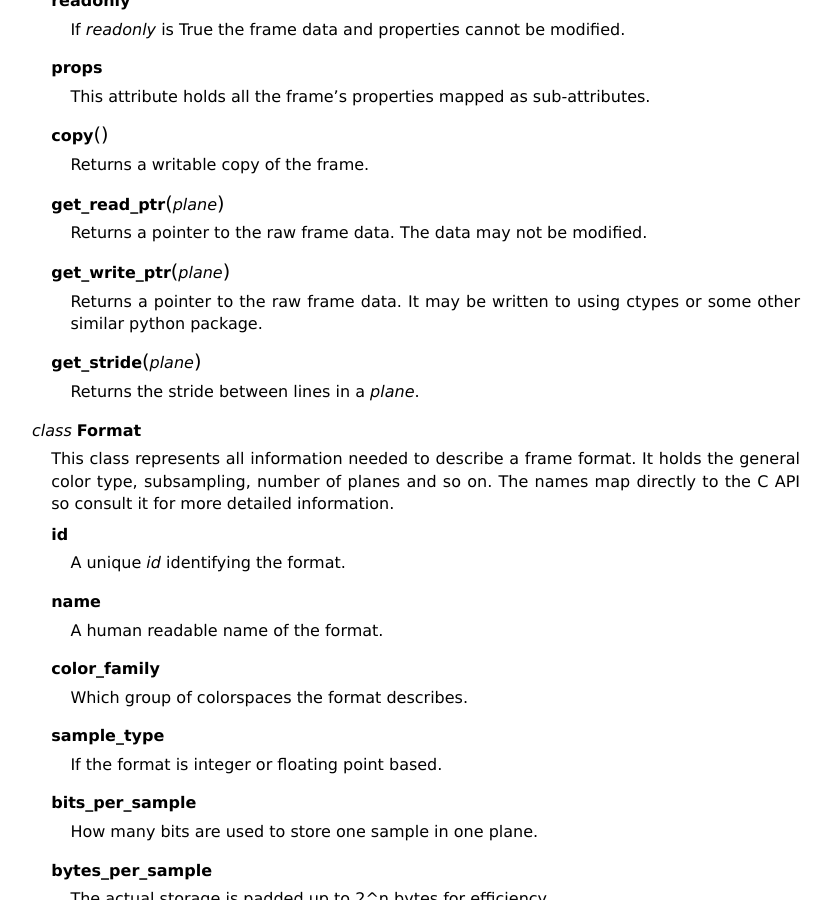
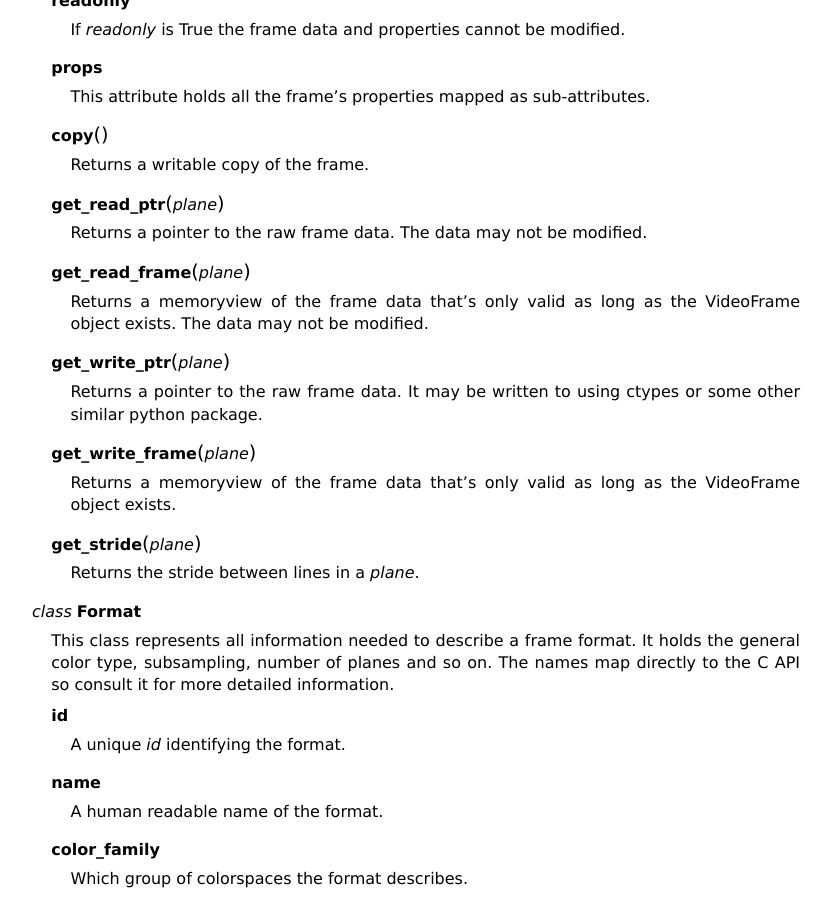
Before and after one commit to vapoursynth/vapoursynth, a Sphinx documentation site: the page built from doc/pythonreference.rst, in a window 1280 px wide and 900 px high, scrolled down 2991 px. Shown: the whole window, without its empty margins (48-879 px from the left). Built offline with Sphinx 7.4.7, drawn with Linux system fonts in a browser that asks for light colours; formulas are drawn with MathJax 3.

```diff
--- a/doc/pythonreference.rst
+++ b/doc/pythonreference.rst
@@ -175,10 +175,18 @@
 
       Returns a pointer to the raw frame data. The data may not be modified.
 
+   .. py:method:: get_read_frame(plane)
+
+      Returns a memoryview of the frame data that's only valid as long as the VideoFrame object exists. The data may not be modified.
+
    .. py:method:: get_write_ptr(plane)
 
       Returns a pointer to the raw frame data. It may be written to using ctypes
       or some other similar python package.
+
+   .. py:method:: get_write_frame(plane)
+
+      Returns a memoryview of the frame data that's only valid as long as the VideoFrame object exists.
 
    .. py:method:: get_stride(plane)
 
```
Also changed, not shown: 2 other files.
